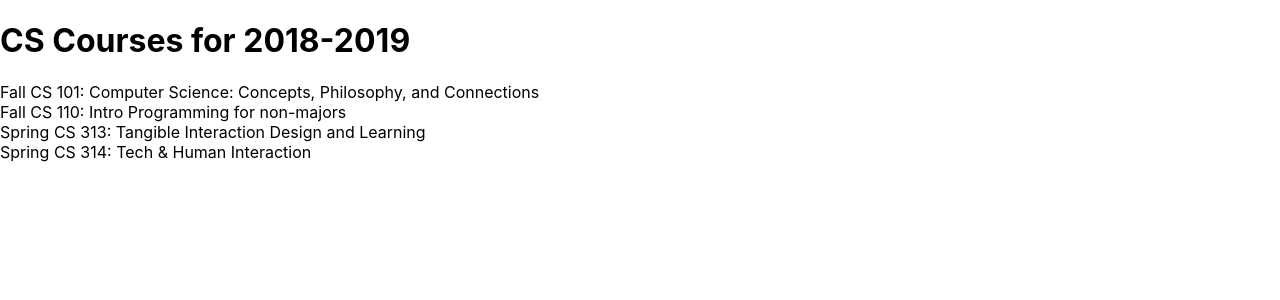
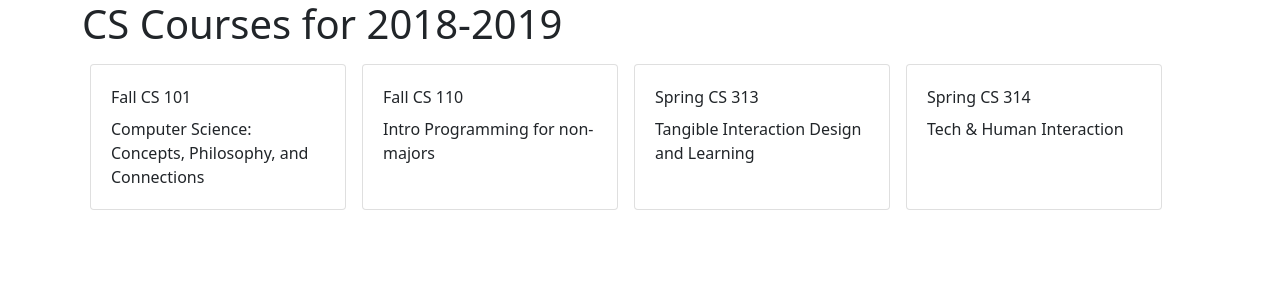
Before and after one commit to jneto26/scheduler, a React (Create React App) app: page / in a window 1280 px wide. Shown: the top 300 px of the page. Built offline with nearby package versions, Linux system fonts and the light colour scheme.

Commit message:
Add Style

```diff
--- a/package.json
+++ b/package.json
@@ -6,6 +6,7 @@
     "@testing-library/jest-dom": "^5.16.3",
     "@testing-library/react": "^12.1.4",
     "@testing-library/user-event": "^13.5.0",
+    "bootstrap": "^5.1.3",
     "react": "^18.0.0",
     "react-dom": "^18.0.0",
     "react-scripts": "5.0.0",
--- a/src/App.css
+++ b/src/App.css
@@ -1,38 +1,4 @@
-.App {
-  text-align: center;
+.course-list {
+  display: grid;
+  grid-template-columns: repeat(auto-fill, minmax(12rem, 17rem));
 }
-
-.App-logo {
-  height: 40vmin;
-  pointer-events: none;
-}
-
-@media (prefers-reduced-motion: no-preference) {
-  .App-logo {
-    animation: App-logo-spin infinite 20s linear;
-  }
-}
-
-.App-header {
-  background-color: #282c34;
-  min-height: 100vh;
-  display: flex;
-  flex-direction: column;
-  align-items: center;
-  justify-content: center;
-  font-size: calc(10px + 2vmin);
-  color: white;
-}
-
-.App-link {
-  color: #61dafb;
-}
-
-@keyframes App-logo-spin {
-  from {
-    transform: rotate(0deg);
-  }
-  to {
-    transform: rotate(360deg);
-  }
-}
--- a/src/App.js
+++ b/src/App.js
@@ -1,4 +1,5 @@
 import React from 'react';
+import './App.css';
 
 const schedule = {
   title: "CS Courses for 2018-2019",
@@ -31,13 +32,13 @@
 );
 
 const CourseList = ({ courses }) => (
-  <div>
-    { Object.values(courses).map(course => <Course key={course.id} course={ course } />) }
+  <div className="course-list">
+  { Object.values(courses).map(course => <Course key={course.id} course={ course } />) }
   </div>
 );
 
 const App = () =>  (
-  <div>
+  <div className="container">
     <Banner title={ schedule.title } />
     <CourseList courses={ schedule.courses } />
   </div>
@@ -55,9 +56,11 @@
 );
 
 const Course = ({ course }) => (
-  <div>
-    { getCourseTerm(course) } CS { getCourseNumber(course) }: { course.title }
+  <div className="card m-2 p-1">
+    <div className="card-body">
+      <div className="card-title">{ getCourseTerm(course) } CS { getCourseNumber(course) }</div>
+      <div className="card-text">{ course.title }</div>
+    </div>
   </div>
 );
-
 export default App;
--- a/src/index.js
+++ b/src/index.js
@@ -1,6 +1,6 @@
 import React from 'react';
 import ReactDOM from 'react-dom';
-import './index.css';
+import 'bootstrap/dist/css/bootstrap.min.css';
 import App from './App';
 import reportWebVitals from './reportWebVitals';
 
```
Also changed, not shown: 1 other file (tests, documents, lock files or other folders).
